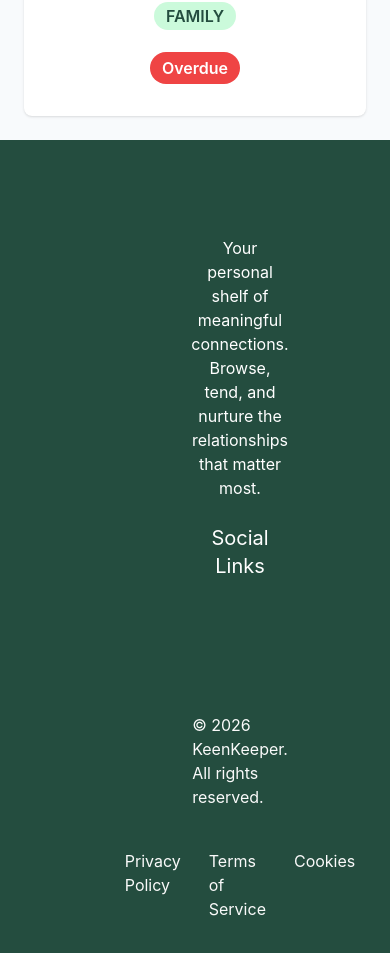
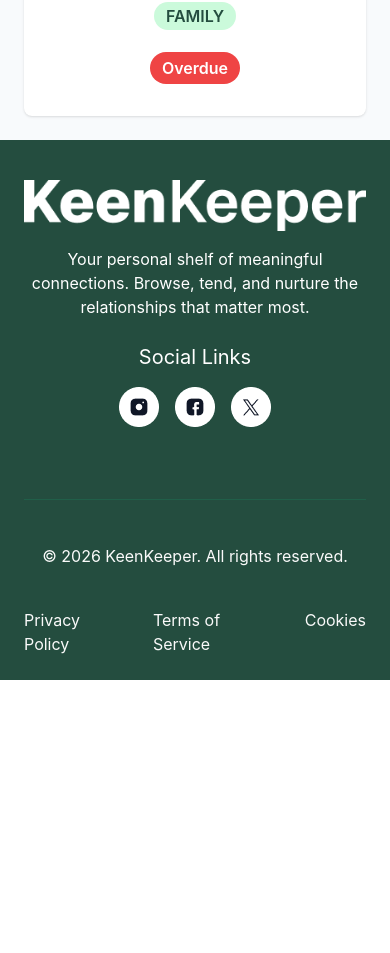
Before and after one commit to monirulfahim/Assignment-7, a React (Vite) app: page / in a window 390 px wide. Shown: the part 3556-4509 px from the top of the page. After the commit the page ends 4236 px from the top, so only its background shows below. Built offline with nearby package versions, Linux system fonts and the light colour scheme.

Commit message:
Implement responsive layout for footer  section (mobile 576px, tablet 768px)

```diff
--- a/src/App.jsx
+++ b/src/App.jsx
@@ -98,7 +98,7 @@ function App() {
 
 
       {/* Footer Section */}
-      <section className='bg-[#244D3F] pl-60 pr-60 pt-20 pb-8'>
+      <section className='bg-[#244D3F] pl-60 pr-60 pt-20 pb-8 max-[576px]:pt-10 max-[576px]:pr-6 max-[576px]:pb-6 max-[576px]:pl-6 max-[768px]:pt-10 max-[768px]:pr-6 max-[768px]:pb-6 max-[768px]:pl-6'>
         <div className='flex flex-col justify-center items-center gap-4 text-center'>
           <div>
             <img src="images/logo-xl.png" alt="" />
@@ -123,9 +123,9 @@ function App() {
         <br />
         <br />
         <hr className='pt-5 opacity-30 text-[#1A8862]' />
-        <div className='flex justify-between items-center mt-6 text-[#FAFAFA] max-[576px]:flex-col max-[576px]:gap-10'>
+        <div className='flex justify-between items-center mt-6 text-[#FAFAFA] max-[576px]:flex-col max-[576px]:gap-10 max-[768px]:flex-col max-[768px]:gap-11'>
           <div>© 2026 KeenKeeper. All rights reserved.</div>
-          <div className='flex gap-7'>
+          <div className='flex gap-7 max-[576px]:gap-6 max-[768px]:gap-10'>
             <div>Privacy Policy</div>
             <div>Terms of Service</div>
             <div>Cookies</div>
```
